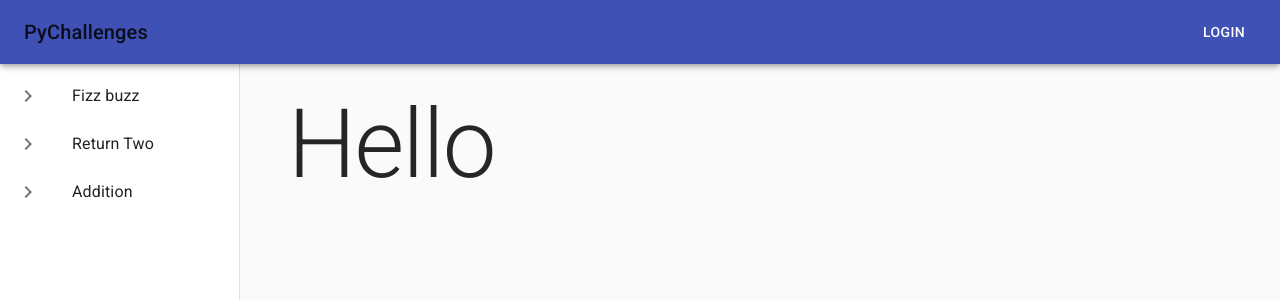
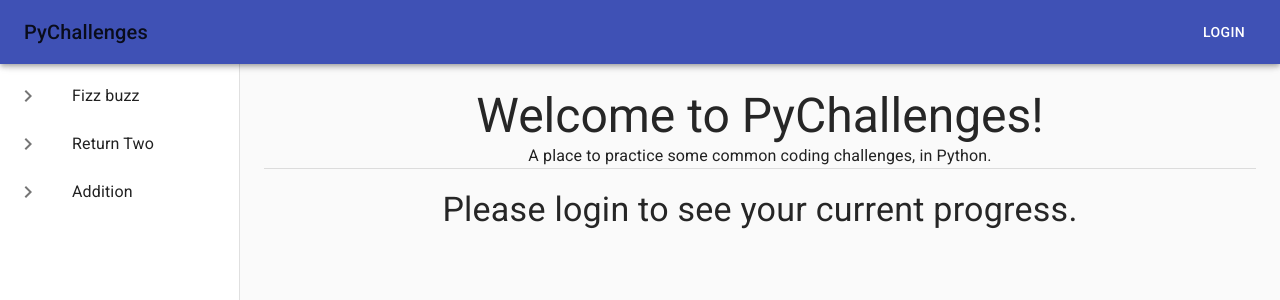
Before and after one commit to shawnstolsig/py_challenges, a React (Create React App) app: page / in a window 1280 px wide. Shown: the top 300 px of the page. Built offline with nearby package versions, Linux system fonts and the light colour scheme.

Commit message:
basic home page added

```diff
--- a/src/components/Home.js
+++ b/src/components/Home.js
@@ -5,23 +5,88 @@
 // package imports
 import React from 'react'
 import { connect } from 'react-redux'
+import { makeStyles } from '@material-ui/core/styles'
 import {
+  Typography,
+  Box,
+  Divider,
+  Grid,
   Container,
-  Typography
+  Button
 } from '@material-ui/core'
 
-function Home() {
+// project imports
+import ProgressItem from './ProgressItem'
+import challengeData from '../content/challenges'
+import { handleRemoveCompletion } from '../actions/challenge'
+
+const useStyles = makeStyles( (theme) => ({
+  root: {
+    marginTop: theme.spacing(2)
+  }
+}))
+
+function Home({ authedUser, challenges, completedIds, dispatch, access }) {
+  const classes = useStyles()
+  const resetProgress = () => {
+    if(window.confirm("All challenges will be marked as incomplete.  Your previous code solutions will still be saved.  Continue?")){
+      authedUser.completedChallenges.forEach((c) => dispatch(handleRemoveCompletion(c.id, access)))
+    }
+  }
   return (
-    <Container>
-      <Typography variant="h1">Hello</Typography>
-    </Container>
+    <Box>
+      <Typography variant="h3" align="center">Welcome to PyChallenges!</Typography>
+      <Typography variant="body1" align="center">A place to practice some common coding challenges, in Python.</Typography>
+      <Divider />
+      <Container>
+      <Grid container spacing={1} className={classes.root} >
+        {authedUser
+          ?
+          <React.Fragment>
+            <Grid item xs={12}>
+              <Typography variant="h4" align="center">Your progress: {completedIds.length}/{Object.keys(challenges).length}</Typography>
+            </Grid>
+            {Object.keys(challenges).map((c) => (
+              <Grid item xs={12} key={c} >
+                <ProgressItem
+                  challenge={challenges[c]}
+                  status={completedIds.includes(c)}
+                  />
+              </Grid>
+            ))}
+            <Grid xs={5} item/>
+            <Grid xs={2} align="center" item>
+              <Button onClick={resetProgress} >
+                Reset?
+              </Button>
+            </Grid>
+            <Grid xs={5} item/>
+          </React.Fragment>
+          :
+          <Grid item xs={12}>
+            <Typography variant="h4" align="center">Please login to see your current progress.</Typography>
+          </Grid>
+        }
+      </Grid>
+
+      </Container>
+
+    </Box>
   )
 }
 
 function mapStateToProps(state) {
-  // minimize the amount of state sent to component by doing data manipulation here
+  let completedIds = []
+  let access = null
+  if(state.authedUser){
+    completedIds = state.authedUser.completedChallenges.map((c) => c.challenge)
+    access = state.authedUser.access
+  }
   return {
-    // return only the state you want this component to have
+    authedUser: state.authedUser,
+    challenges: challengeData,
+    completedIds,
+    access
   }
 }
 
--- /dev/null
+++ b/src/components/ProgressItem.js
@@ -0,0 +1,39 @@
+// A visual component to represent progress on a given challenge, for the home
+// component.
+
+// package imports
+import React from 'react'
+import { makeStyles } from '@material-ui/core/styles'
+import {
+    Typography,
+    Box,
+    Link
+} from '@material-ui/core'
+import {
+    Link as RouterLink
+} from 'react-router-dom'
+
+const useStyles = makeStyles((theme) => ({
+    item: {
+        borderRadius: 6,
+        padding: theme.spacing(1)
+    },
+}))
+
+function ProgressItem({ challenge, status }) {
+    const classes = useStyles()
+    return (
+        <Link component={RouterLink} to={challenge.path} underline="none">
+            <Box
+                bgcolor={status ? "success.main" : "error.main"}
+                color={status ? "success.contrastText" : "error.contrastText"}
+                className={classes.item}>
+                    <Typography variant="h6" align="center">
+                        {challenge.name}
+                    </Typography>
+            </Box>
+        </Link>
+    )
+}
+
+export default ProgressItem;
```
